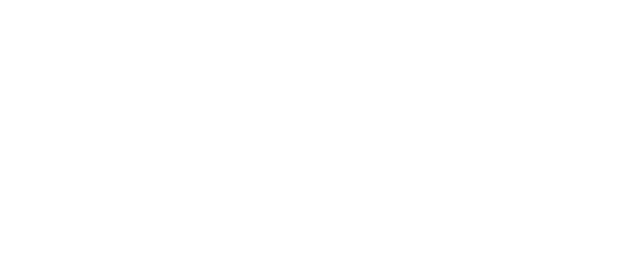
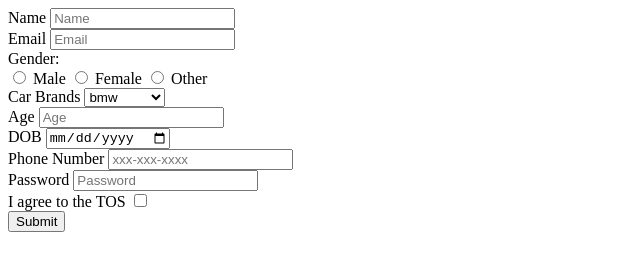
Before and after one commit to acciojob/signup-form-car-omie-d, a website: page main.html in a window 1280 px wide. Shown: the whole page, without its empty margins (0-640 px from the left). Drawn offline with Linux system fonts and the light colour scheme.

Commit message:
created a submission

```diff
--- a/main.html
+++ b/main.html
@@ -8,6 +8,57 @@
 
 <body>
 	<!-- the entire body must be written by student -->
+	<form>
+		<div>
+			<lable for="name">Name</lable>
+		<input  id="name" type="text" placeholder="Name" required>
+		</div>
+		<div>
+			<lable for="emai">Email</lable>
+		<input  id="email" type="Email" placeholder="Email" required>
+		</div>
+		<label>Gender:</label>
+        <div class="gender-options">
+            <input type="radio" id="male" name="gender" value="male" required>
+            <label for="male">Male</label>
+
+            <input type="radio" id="female" name="gender" value="female" required>
+            <label for="female">Female</label>
+
+            <input type="radio" id="other" name="gender" value="other" required>
+            <label for="other">Other</label>
+        </div>
+		<div>
+			<lable for="car">Car Brands</lable>
+			<select id="car" type="Select" placeholder="--Please choose an option--" required>
+				<option>bmw</option>
+				<option>mercedes</option>
+				<option>vw</option>
+				<option>tesla</option>
+			</select>
+		</div>
+		<div>
+				<label for="age" >Age</label>
+			<input  type="Number" id="age" placeholder="Age" required>
+		</div>
+		<div>
+				<label for="dob" >DOB</label>
+			<input  type="date" id="dob" required>
+		</div>
+		<div>
+				<label for="tel">Phone Number</label>
+			<input  type="tel" id="tel" placeholder="xxx-xxx-xxxx">
+		</div>
+		<div>
+				<label for="password">Password</label>
+			<input  type="password" id="password" placeholder="Password" required>
+		</div>
+		<div>
+				<label for="tos">I agree to the TOS</label>
+			<input  type="checkbox" id="tos" placeholder="" required>
+		</div>
+		<button type="submit">Submit</button>
+	</form>
     <script type="text/javascript" src="./script.js">
 </script>
 
```
